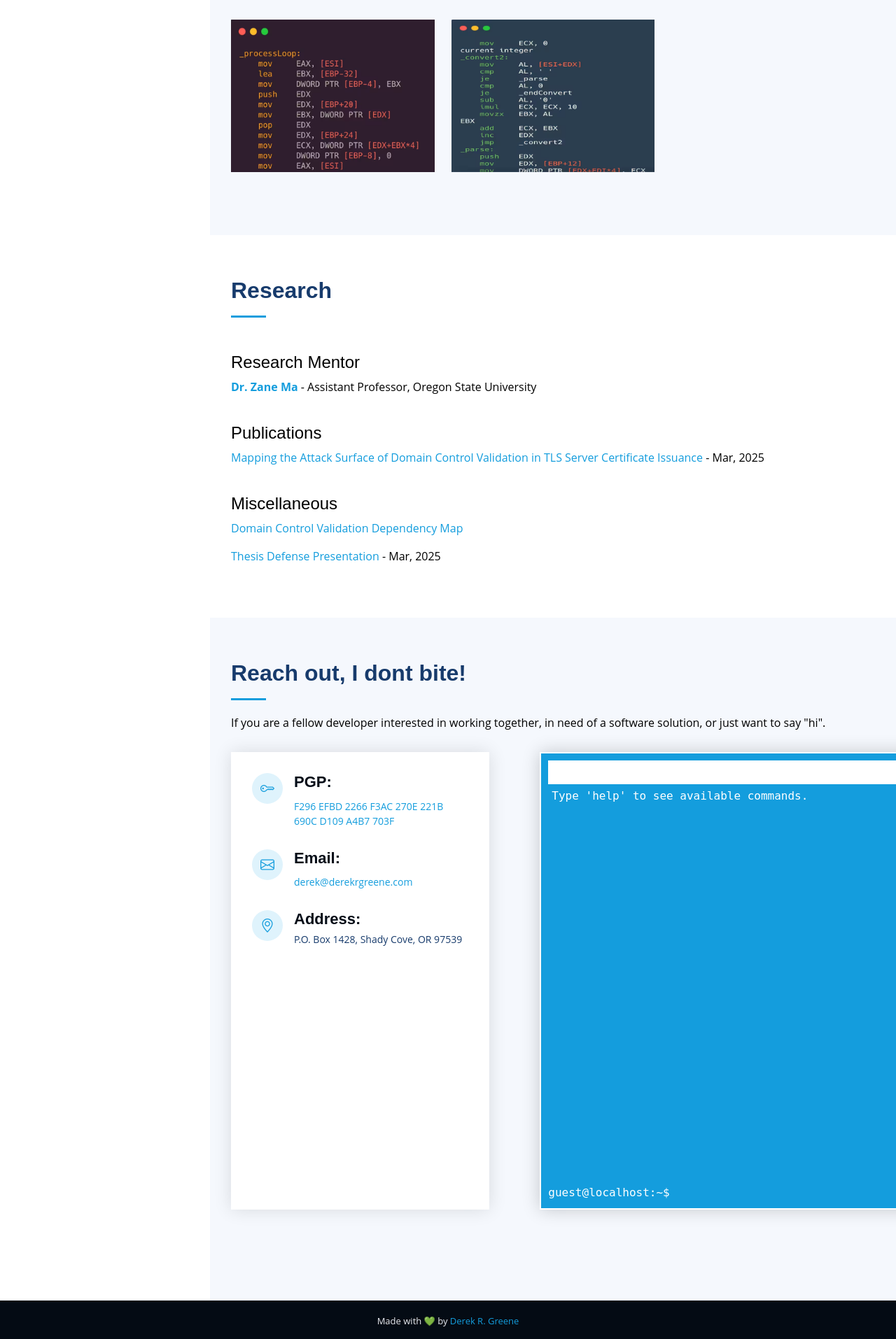
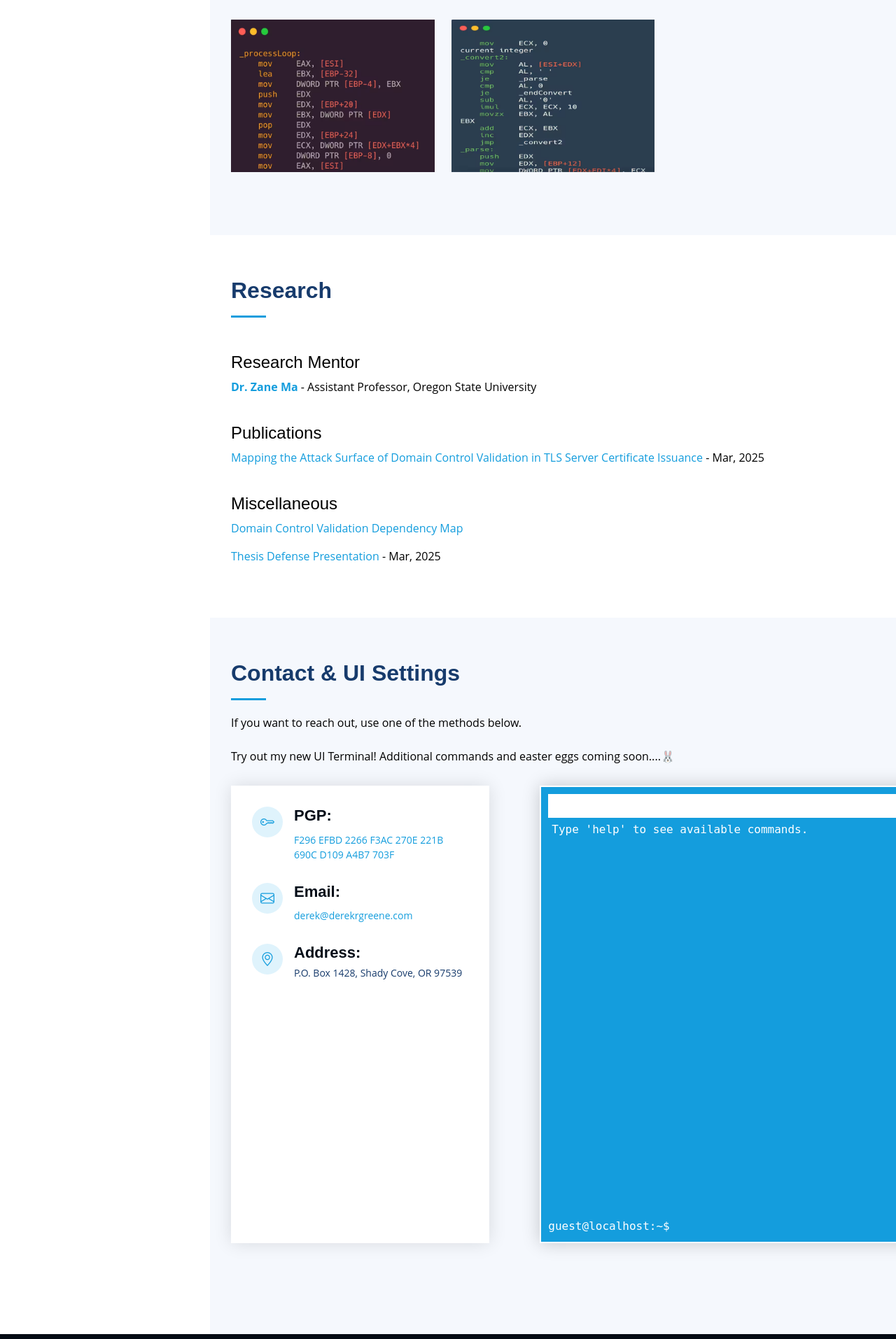
Before and after one commit to derekrgreene/derekrgreene.com, a Flask app: page / in a window 1280 px wide. Shown: the part 4586-6500 px from the top of the page at 70% size. Run offline with Flask 3, Linux system fonts and the light colour scheme; some libraries are stand-ins or nearby versions; grey boxes are pictures that could not be loaded.

Commit message:
Updated Contact Section

```diff
--- a/templates/index.html
+++ b/templates/index.html
@@ -409,8 +409,9 @@
   <div class="container">
 
     <div class="section-title">
-      <h2>Reach out, I dont bite!</h2>
-      <p>If you are a fellow developer interested in working together, in need of a software solution, or just want to say "hi".</p>
+      <h2>Contact &amp; UI Settings</h2>
+      <p>If you want to reach out, use one of the methods below.</P><br>
+      <p>Try out my new UI Terminal! Additional commands and easter eggs coming soon....🐰</p>
     </div>
 
     <div class="row" data-aos="fade-in">
```
